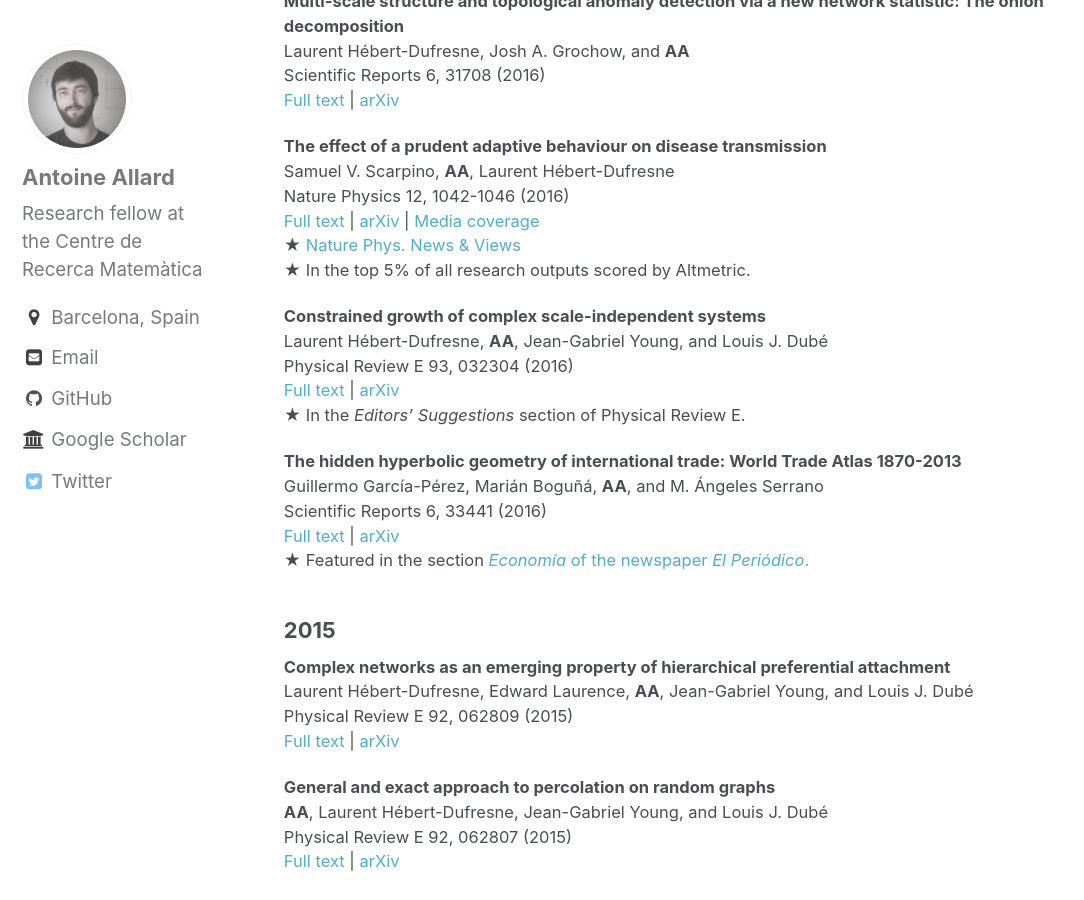
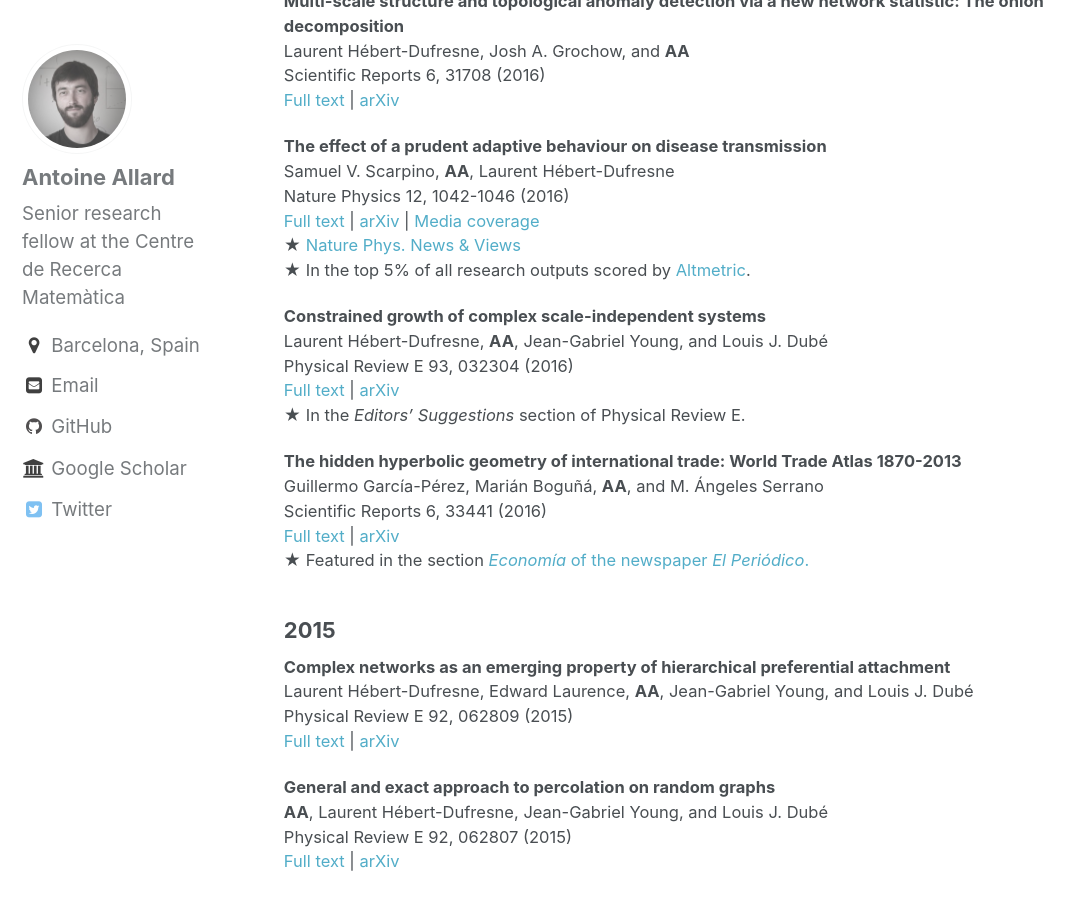
Before and after one commit to antoineallard/antoineallard.github.io, a Jekyll site: the page built from _pages/publications.md, in a window 1280 px wide and 900 px high, scrolled down 1532 px. Shown: the whole window, without its empty margins (0-1084 px from the left). Built offline with Jekyll 4.4.1, drawn with Linux system fonts in a browser that asks for light colours.

Commit message:
new version of cv

```diff
--- a/_config.yml
+++ b/_config.yml
@@ -79,7 +79,7 @@
 author:
   name             : "Antoine Allard"
   avatar           : /assets/images/1433260593.jpg # path of avatar image, e.g. "/assets/images/bio-photo.jpg"
-  bio              : "Research fellow at the Centre de Recerca Matem&agrave;tica" # "I am an amazing person."
+  bio              : "Senior research fellow at the Centre de Recerca Matem&agrave;tica" # "I am an amazing person."
   location         : "Barcelona, Spain"
   email            : aallard@crm.cat
   google_scholar   : user=7zq4KLMAAAAJ&hl=en
--- a/_layouts/home.html
+++ b/_layouts/home.html
@@ -6,7 +6,7 @@
 
 <section class="page__content" itemprop="text">
   <p>
-    I am a research fellow at the <a href="http://www.crm.cat">Centre de Recerca Matem&agrave;tica</a> in Bellaterra, Barcelona, Spain. I previously worked as a postdoctoral fellow at the Physics Department at the University of Barcelona, Spain, affiliated to the <a href="http://complex.ffn.ub.es/~clabb/index.php">Complexity Lab Barcelona</a> and to the <a href="http://ubics.ub.edu">Universitat de Barcelona Institute of Complex Systems (UBICS)</a>. I obtained a PhD in Physics from Universit&eacute; Laval in Qu&eacute;bec City, Canada, in 2014 under the supervision of <a href="http://dynamica.phy.ulaval.ca">Louis J. Dub&eacute;</a>.
+    I am a senior research fellow at the <a href="http://www.crm.cat">Centre de Recerca Matem&agrave;tica</a> in Bellaterra, Barcelona, Spain. I previously worked as a postdoctoral fellow at the Physics Department at the University of Barcelona, Spain, affiliated to the <a href="http://complex.ffn.ub.es/~clabb/index.php">Complexity Lab Barcelona</a> and to the <a href="http://ubics.ub.edu">Universitat de Barcelona Institute of Complex Systems (UBICS)</a>. I obtained a PhD in Physics from Universit&eacute; Laval in Qu&eacute;bec City, Canada, in 2014 under the supervision of <a href="http://dynamica.phy.ulaval.ca">Louis J. Dub&eacute;</a>.
   </p>
 </section>
 
@@ -15,7 +15,7 @@
 
 <section class="page__content" itemprop="text">
   <p>
-    Complex systems are composed of many <i>microscopic</i> elements whose interactions lead to emergent <i>macroscopic</i> behaviours. These systems can be of diverse nature: biological (e.g., food webs of ecosystems), technological (e.g., Internet, power grids), or social (e.g., contact/social networks). Examples of emergent properties are the robustness/stability to perturbations of ecosystems, the navigability of the Internet without an explicit knowledge of its global structure, and the susceptibility of a population in regard to large-scale epidemics of emerging infectious diseases.
+    Complex systems are composed of many elements whose interactions lead to emergent cllective behaviours. These systems can be of diverse nature: biological (e.g., food webs of ecosystems, brains, technological (e.g., Internet, power grids), or social (e.g., contact/social networks). Examples of emergent properties are the robustness/stability to perturbations of ecosystems, the navigability of the Internet without an explicit knowledge of its global structure, and the susceptibility of a population in regard to large-scale epidemics of emerging infectious diseases.
   </p>
 
   <p>
--- a/_pages/publications.md
+++ b/_pages/publications.md
@@ -96,7 +96,7 @@
   &#124;
   [Media coverage](https://www.altmetric.com/details/10184598/news)<br>
 &#x2605; [Nature Phys. News &amp; Views](http://dx.doi.org/10.1038/nphys3939)<br>
-&#x2605; In the top 5% of all research outputs scored by Altmetric.
+&#x2605; In the top 5% of all research outputs scored by [Altmetric](https://www.altmetric.com/details/10184598/news).
 
 <a id="Growth"></a>
 **Constrained growth of complex scale-independent systems**<br>
```
Also changed, not shown: 1 other file.
